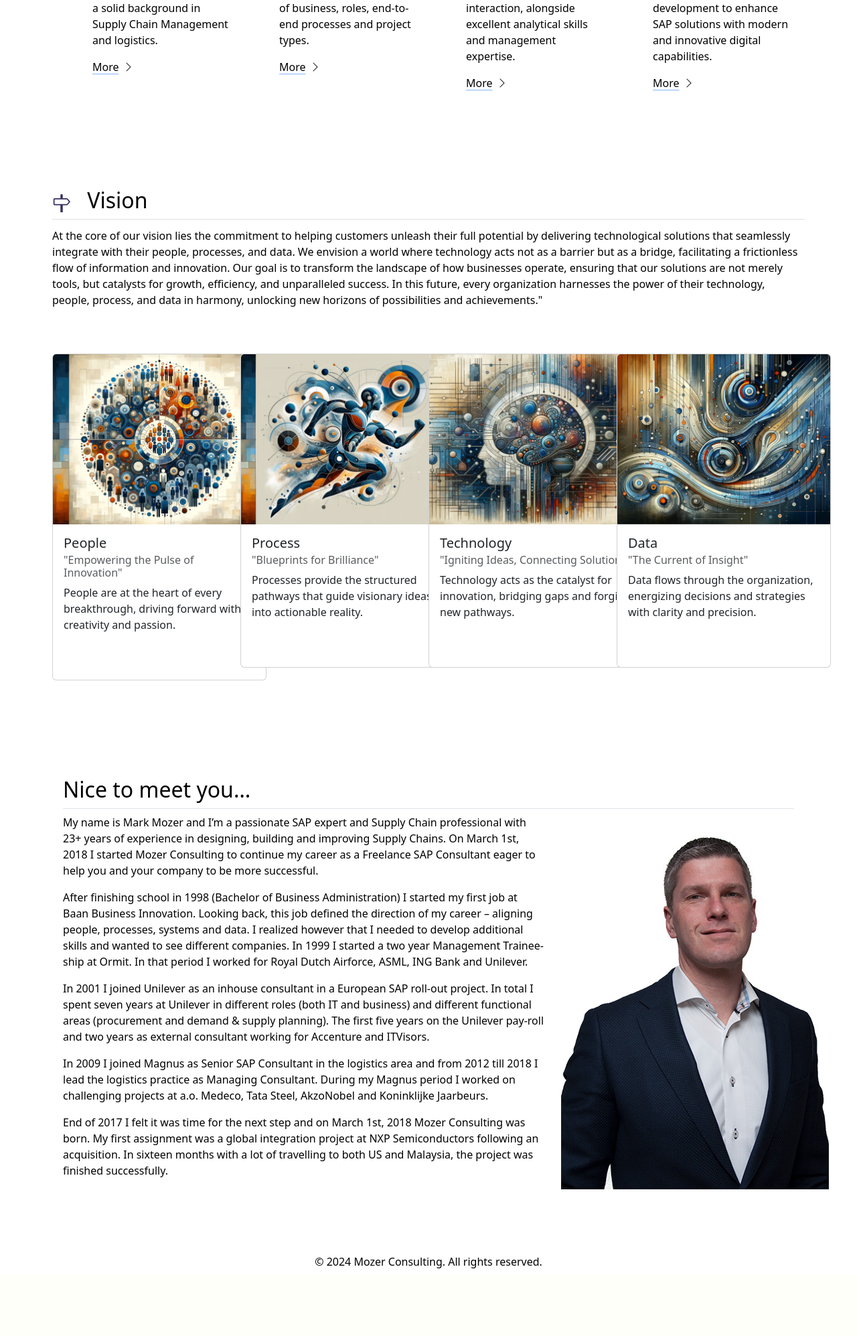
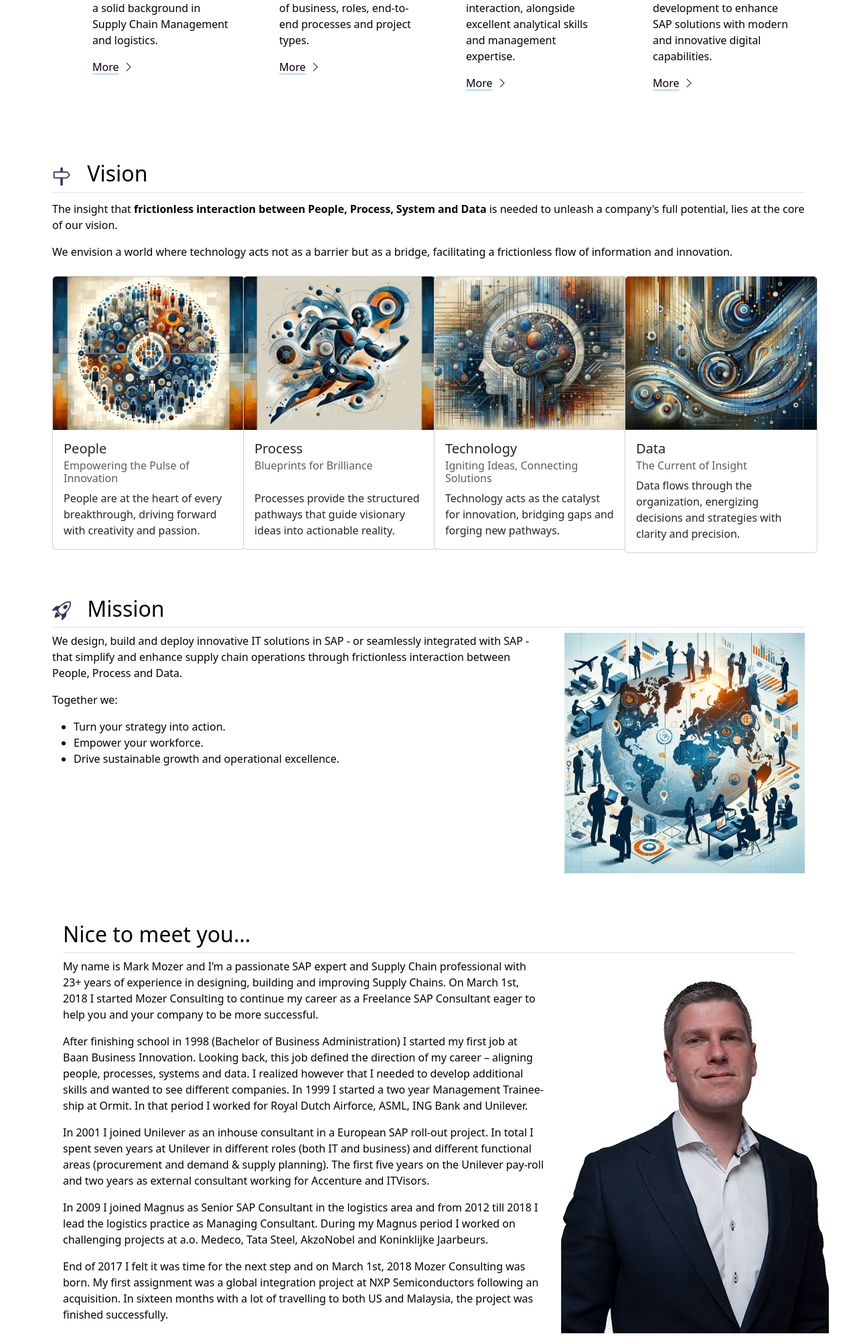
Before and after one commit to markmozer/MoCo, a Flask app: page / in a window 1280 px wide. Shown: the part 1078-3073 px from the top of the page at 67% size. Before the commit the page ends 2972 px from the top, so only its background shows below. Run offline with Flask 3, Linux system fonts and the light colour scheme; some libraries are stand-ins or nearby versions.

Commit message:
Changes to vision section and added mission section.

```diff
--- a/main.py
+++ b/main.py
@@ -252,4 +252,4 @@ def create_admin():
 
 
 if __name__ == "__main__":
-    app.run(debug=False)
+    app.run(debug=True)
--- a/templates/index.html
+++ b/templates/index.html
@@ -10,6 +10,8 @@
 
 {% include 'vision.html' %}
 
+{% include 'mission.html' %}
+
 {% include 'about.html' %}
 
 
--- /dev/null
+++ b/templates/mission.html
@@ -0,0 +1,21 @@
+<div class="container px-2 py-2" id="mission">
+    <h2 class="pb-2 border-bottom"><img class="me-3" src="{{ url_for('static', filename='/assets/svg/rocket-takeoff.svg') }}"> Mission</h2>
+    <div class="row mb-3 text-left">
+      <div class="col-sm col-md-6 col-lg-8 themed-grid-col">
+          <p>
+              We design, build and deploy innovative IT solutions in SAP - or seamlessly integrated with SAP - that
+              simplify and enhance supply chain operations through frictionless interaction between People, Process
+              and Data.
+          </p>
+          <p>
+              Together we:
+          </p>
+        <ul>
+          <li>Turn your strategy into action.</li>
+          <li>Empower your workforce.</li>
+          <li>Drive sustainable growth and operational excellence.</li>
+        </ul>
+      </div>
+      <div class="col-md-6 col-lg-4 themed-grid-col"><img src="{{ url_for('static', filename='/assets/synergy.png')}}" width=100%></div>
+    </div>
+</div>
--- a/templates/services.html
+++ b/templates/services.html
@@ -23,7 +23,7 @@
         <div>
           <h3 class="fw-bold mb-0 fs-4 text-body-emphasis">Mission</h3>
           <p>Our mission is to empower companies by designing, building, and deploying innovative SAP solutions that simplify and enhance supply chain operations.</p>
-          <a href="#" class="icon-link">More<img src="{{ url_for('static', filename='/assets/svg/chevron-right.svg') }}"></a>
+          <a href="#mission" class="icon-link">More<img src="{{ url_for('static', filename='/assets/svg/chevron-right.svg') }}"></a>
         </div>
       </div>
       <div class="col d-flex align-items-start">
--- a/templates/vision.html
+++ b/templates/vision.html
@@ -1,60 +1,54 @@
-<div class="container px-2 py-5" id="vision">
+<div class="container px-2 py-2" id="vision" xmlns="http://www.w3.org/1999/html">
 
     <h2 class="pb-2 border-bottom"><img class="me-3" src="{{ url_for('static', filename='/assets/svg/signpost.svg') }}"> Vision</h2>
     <div class="row-cols-lg-1 py-1">
       <p>
-      At the core of our vision lies the commitment to helping customers unleash their full potential by delivering
-      technological solutions that seamlessly integrate with their people, processes, and data. We envision a world
-      where technology acts not as a barrier but as a bridge, facilitating a frictionless flow of information and
-      innovation. Our goal is to transform the landscape of how businesses operate, ensuring that our solutions are
-      not merely tools, but catalysts for growth, efficiency, and unparalleled success. In this future, every
-      organization harnesses the power of their technology, people, process, and data in harmony, unlocking new
-      horizons of possibilities and achievements."
+        The insight that <strong>frictionless interaction between People, Process, System and Data</strong> is needed to
+        unleash a company's full potential, lies at the core of our vision.
+      </p>
+      <p>
+        We envision a world where technology acts not as a barrier but as a bridge, facilitating a frictionless flow of information and innovation.
       </p>
     </div>
 
-    <div class="row row-cols-1 row-cols-lg-4 align-items-stretch g-0 py-5">
+    <div class="row row-cols-1 row-cols-lg-4 align-items g-3 pt-1 pb-5">
       <div class="col">
-        <div class="card" style="width: 20rem;">
+        <div class="card" style="width: 18rem;">
           <img src="{{ url_for('static',filename='/assets/people.png') }}" class="card-img-top" alt="image representing people">
           <div class="card-body">
             <h5 class="card-title">People</h5>
-            <h6 class="card-subtitle mb-2 text-body-secondary">"Empowering the Pulse of Innovation"</h6>
+            <h6 class="card-subtitle mb-2 text-body-secondary">Empowering the Pulse of Innovation</h6>
             <p class="card-text">People are at the heart of every breakthrough, driving forward with creativity and passion.</p>
-            <a href="#" class="btn btn-primary">Go somewhere</a>
           </div>
         </div>
       </div>
       <div class="col">
-        <div class="card" style="width: 20rem;">
-          <img src="{{ url_for('static',filename='/assets/process.png') }}" class="card-img-top" alt="image representing people">
+        <div class="card" style="width: 18rem;">
+          <img src="{{ url_for('static',filename='/assets/process.png') }}" class="card-img-top" alt="image representing process">
           <div class="card-body">
             <h5 class="card-title">Process</h5>
-            <h6 class="card-subtitle mb-2 text-body-secondary">"Blueprints for Brilliance"</h6>
+            <h6 class="card-subtitle mb-2 text-body-secondary">Blueprints for Brilliance <br><br></h6>
             <p class="card-text">Processes provide the structured pathways that guide visionary ideas into actionable reality.</p>
-            <a href="#" class="btn btn-primary">Go somewhere</a>
           </div>
         </div>
       </div>
       <div class="col">
-        <div class="card" style="width: 20rem;">
-          <img src="{{ url_for('static',filename='/assets/technology.png') }}" class="card-img-top" alt="image representing people">
+        <div class="card" style="width: 18rem;">
+          <img src="{{ url_for('static',filename='/assets/technology.png') }}" class="card-img-top" alt="image representing technology">
           <div class="card-body">
             <h5 class="card-title">Technology</h5>
-            <h6 class="card-subtitle mb-2 text-body-secondary">"Igniting Ideas, Connecting Solutions"</h6>
+            <h6 class="card-subtitle mb-2 text-body-secondary">Igniting Ideas, Connecting Solutions</h6>
             <p class="card-text">Technology acts as the catalyst for innovation, bridging gaps and forging new pathways.</p>
-            <a href="#" class="btn btn-primary">Go somewhere</a>
           </div>
         </div>
       </div>
       <div class="col">
-        <div class="card" style="width: 20rem;">
-          <img src="{{ url_for('static',filename='/assets/data.png') }}" class="card-img-top" alt="image representing people">
+        <div class="card" style="width: 18rem;">
+          <img src="{{ url_for('static',filename='/assets/data.png') }}" class="card-img-top" alt="image representing data">
           <div class="card-body">
             <h5 class="card-title">Data</h5>
-            <h6 class="card-subtitle mb-2 text-body-secondary">"The Current of Insight"</h6>
+            <h6 class="card-subtitle mb-2 text-body-secondary">The Current of Insight</h6>
             <p class="card-text">Data flows through the organization, energizing decisions and strategies with clarity and precision.</p>
-            <a href="#" class="btn btn-primary">Go somewhere</a>
           </div>
         </div>
       </div>
```
Also changed, not shown: static/assets/synergy.png (added).
